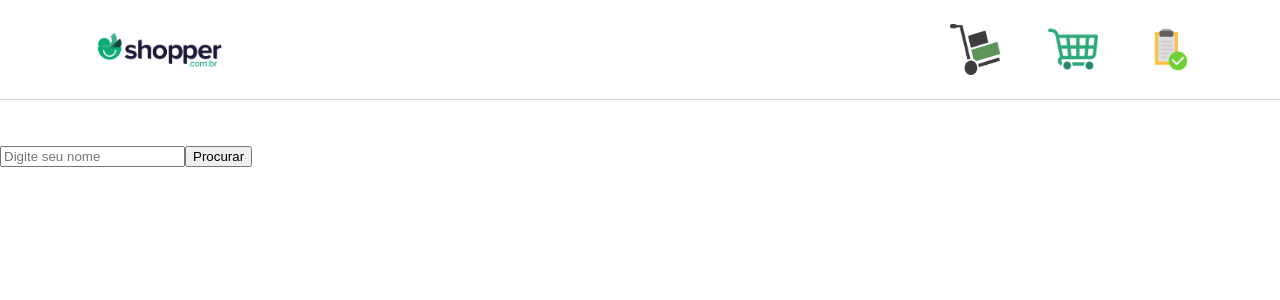
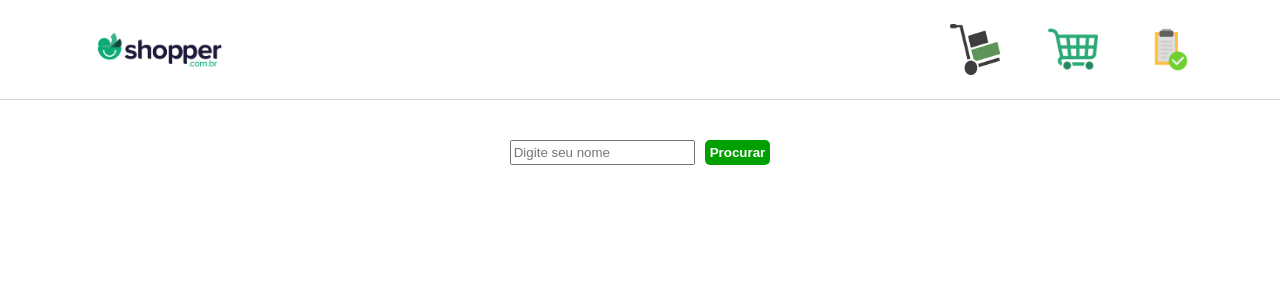
Before and after one commit to DiogoB0mfim/teste-tecnico-shopper, a React (Create React App) app in the folder front/: page /myOrders in a window 1280 px wide. Shown: the top 300 px of the page. Built offline with nearby package versions, Linux system fonts and the light colour scheme.

Commit message:
update: funcionalidades finalizadas

```diff
--- a/front/src/Global/GlobalState.js
+++ b/front/src/Global/GlobalState.js
@@ -37,12 +37,13 @@ const GlobalState = (props) => {
       });
   };
 
-  // Requisição de fazer uma compra
+  // Requisição para fazer uma compra
   const postOrder = (formDate, formName) => {
     const body = {
       products: cart.map((product) => {
         return {
           id_product: product.id,
+          name_product: product.name,
           qty_product: product.quantity,
           date: formDate,
           customer_name: formName,
@@ -53,10 +54,45 @@ const GlobalState = (props) => {
     axios
       .post(`${BASE_URL}/create-order`, body)
 
-      .then((response) => {
+      .then(() => {
         alert("Pedido confirmado");
 
         setCart([]);
+      })
+
+      .catch((error) => {
+        console.log(error.message);
+      });
+  };
+
+  // Requisição para cancelar uma compra
+  const deleteOrder = (id) => {
+    axios
+      .delete(`${BASE_URL}/delete-order-product/${id}`)
+
+      .then(() => {
+        alert("Produto deletado");
+        getUserOrder();
+      })
+
+      .catch((error) => {
+        console.log(error.message);
+      });
+  };
+
+  // Requisição para atualizar qtd de produtos em uma compra
+  const updateOrder = (id, qtd) => {
+    const body = {
+      id: id,
+      qty_product: qtd,
+    };
+
+    axios
+      .put(`${BASE_URL}/update-order-product`, body)
+
+      .then(() => {
+        alert("Quantidade atualizada");
+        getUserOrder();
       })
 
       .catch((error) => {
@@ -162,6 +198,8 @@ const GlobalState = (props) => {
     getStock,
     postOrder,
     getUserOrder,
+    deleteOrder,
+    updateOrder,
 
     // Funções
     addToCart,
--- /dev/null
+++ b/front/src/Hooks/useForm.js
@@ -0,0 +1,18 @@
+import { useState } from "react";
+
+const useForm = (initialState) => {
+  const [form, setForm] = useState(initialState);
+
+  const onChange = (event) => {
+    const { name, value } = event.target;
+    setForm({ ...form, [name]: value });
+  };
+
+  const cleanFields = () => {
+    setForm(initialState)
+  }
+
+  return [ form, onChange, cleanFields];
+};
+
+export default useForm;
--- a/front/src/Pages/Orders/Orders.js
+++ b/front/src/Pages/Orders/Orders.js
@@ -1,37 +1,52 @@
 import * as S from "./StyledOrders";
 import Header from "../../Components/Header/Header";
-import { useContext, useState } from "react";
+import { useContext } from "react";
 import GlobalStateContext from "../../Global/GlobalStateContext";
+import useForm from "../../Hooks/useForm";
 
 const Orders = () => {
-  const { orders, getUserOrder } = useContext(GlobalStateContext);
-  const [userName, setUserName] = useState("");
-
-  const onChangeName = (event) => {
-    setUserName(event.target.value);
-  };
+  const { orders, getUserOrder, deleteOrder, updateOrder } = useContext(GlobalStateContext);
+  const [form, onChange] = useForm({ name: "", quantity: "" });
 
   const ordersList = orders && orders.map((item) => {
       return (
+        <S.ContainerOrders key={item.id_purchase}>
+          <p><b>Id da compra:</b> {item.id_purchase}</p>
+          <p><b>Produto:</b> {item.name_product}</p>
+          <p><b>Qtd do produto:</b> {item.qty_product}</p>
+          <p><b>Comprador:</b> {item.customer_name}</p>
+          <S.ContainerAttQtd>
+            <input
+              placeholder="Nova quantidade"
+              name="quantity"
+              onChange={onChange}
+            />
+            <S.ButtonAtt onClick={() => updateOrder(item.id_purchase, form.quantity)}>Atualizar</S.ButtonAtt>
+          </S.ContainerAttQtd>
           <div>
-                <p>{item.id_purchase}</p>
-                <p>{item.qty_product}</p>
-                <p>{item.customer_name}</p>
+            <S.ButtonCancel onClick={() => deleteOrder(item.id_purchase)}>Cancelar pedido</S.ButtonCancel>
           </div>
+        </S.ContainerOrders>
       );
     });
 
   return (
     <>
       <Header />
+      <S.Container>
+        <S.ContainerInput>
           <input
             placeholder="Digite seu nome"
-        value={userName}
-        onChange={onChangeName}
+            name="name"
+            value={form.name}
+            onChange={onChange}
           />
-      <button onClick={() => getUserOrder(userName)}>Procurar</button>
-
+          <S.ButtonSearch onClick={() => getUserOrder(form.name)}>Procurar</S.ButtonSearch>
+        </S.ContainerInput>
+        <div>
             {ordersList}
+        </div>
+      </S.Container>
     </>
   );
 };
--- a/front/src/Pages/Orders/StyledOrders.js
+++ b/front/src/Pages/Orders/StyledOrders.js
@@ -0,0 +1,64 @@
+import styled from "styled-components";
+
+// Estilização Container principal
+export const Container = styled.div`
+  display: flex;
+  flex-direction: column;
+  align-items: center;
+`;
+
+// Estilização Container de pedidos
+export const ContainerOrders = styled.div`
+  display: flex;
+  flex-direction: column;
+  border-bottom: 1px solid #00a000;
+  margin-top: 50px;
+  font-size: 1.2rem;
+  padding-bottom: 10px;
+`;
+
+export const ButtonCancel = styled.button`
+  background-color: #ffff;
+  color: #ff0000;
+  font-weight: bolder;
+  border: 1px solid #ff0000;
+  padding: 5px;
+  border-radius: 5px;
+  cursor: pointer;
+`;
+
+export const ContainerAttQtd = styled.div`
+  display: flex;
+  gap: 10px;
+  margin-bottom: 10px;
+`;
+
+export const ButtonAtt = styled.button`
+  background-color: #00a000;
+  color: #ffff;
+  font-weight: bolder;
+  padding: 5px;
+  border-radius: 5px;
+  border: none;
+  cursor: pointer;
+`;
+
+// Estilização Container de input e button
+export const ContainerInput = styled.div`
+  display: flex;
+  gap: 10px;
+`;
+
+export const ButtonSearch = styled.button`
+  background-color: #00a000;
+  border: none;
+  color: #ffff;
+  border-radius: 5px;
+  padding: 5px;
+  font-weight: bolder;
+  cursor: pointer;
+
+  &:hover {
+    background-color: #008000;
+  }
+`;
--- a/front/src/Pages/Stock/Stock.js
+++ b/front/src/Pages/Stock/Stock.js
@@ -1,10 +1,12 @@
 import * as S from "./StyledStock";
 import GlobalStateContext from "../../Global/GlobalStateContext";
-import { useContext } from "react";
+import { useContext, useEffect } from "react";
 import Header from "../../Components/Header/Header";
 
 const Stock = () => {
-  const { stock } = useContext(GlobalStateContext);
+  const { stock, getStock } = useContext(GlobalStateContext);
+
+  useEffect(() => {getStock()})
 
   const stockList = stock && stock.map((item) => {
       return (
```
Lines whose indentation alone changed are shown as unchanged.
